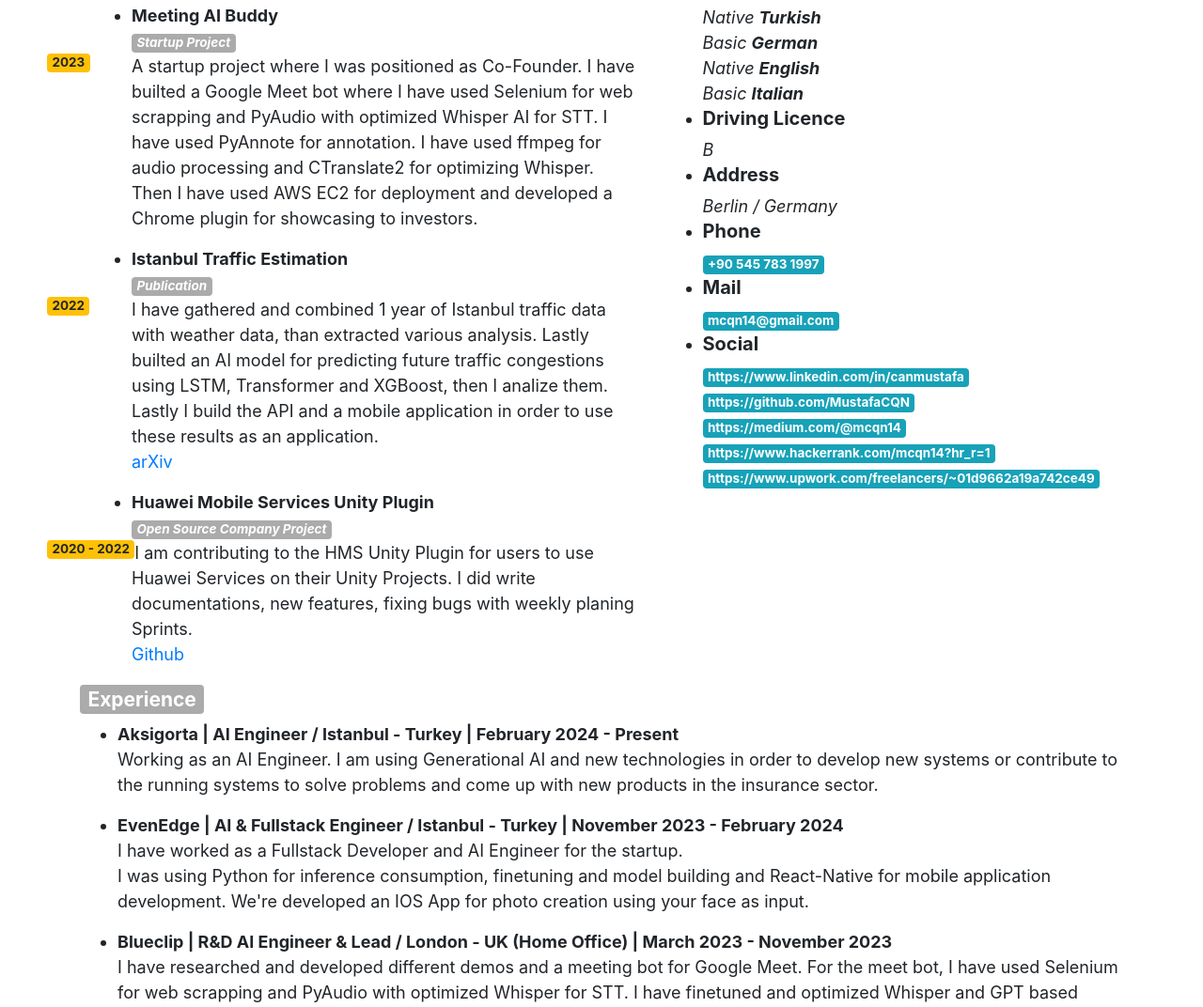
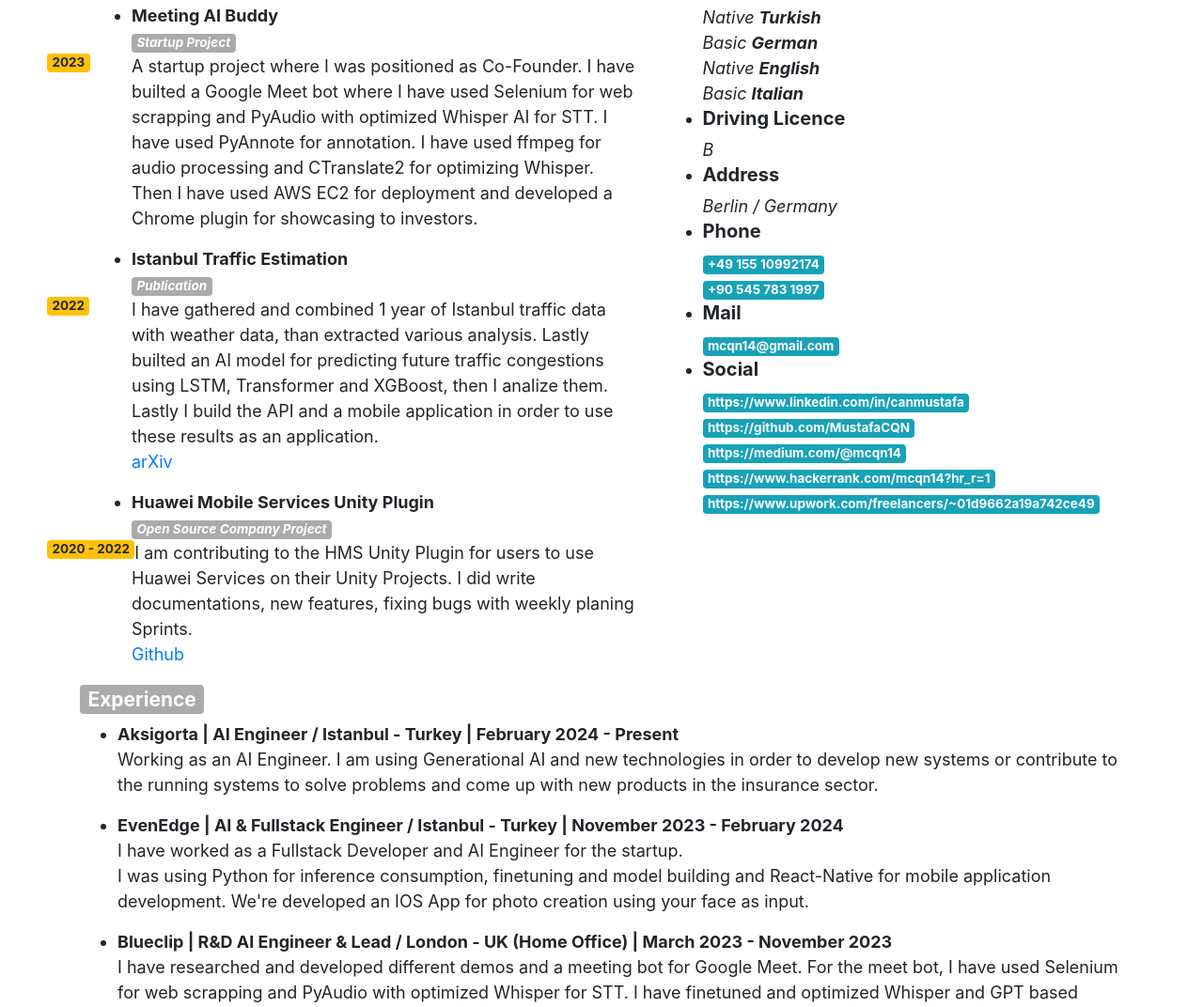
Before and after one commit to MustafaCQN/Protfolio, a website: page index.html in a window 1280 px wide. Shown: the part 742-1814 px from the top of the page at 94% size. Drawn offline with nearby package versions, Linux system fonts and the light colour scheme.

Commit message:
25.03.2026 update

```diff
--- a/index.html
+++ b/index.html
@@ -289,7 +289,8 @@
                         <span class="text-nowrap"><li><h5><strong>Address</strong></h5></li></span>
                         <i class="text-nowrap">Berlin / Germany</i>
                         <span class="text-nowrap"><li><h5><strong>Phone</strong></h5></li></span>
-                        <a class="badge badge-info" target="_blank" href="tel:+90545-783-1997">+90 545 783 1997</a>
+                        <a class="badge badge-info" target="_blank" href="tel:+4915510992174">+49 155 10992174</a>
+                        <a class="badge badge-info" target="_blank" href="tel:+905457831997">+90 545 783 1997</a>
                         <span class="text-nowrap"><li><h5><strong>Mail</strong></h5></li></span>
                         <a class="badge badge-info" target="_blank" href = "mailto:mcqn14@gmail.com">mcqn14@gmail.com</a>
                         <span class="text-nowrap"><li><h5><strong>Social</strong></h5></li></span>
```
